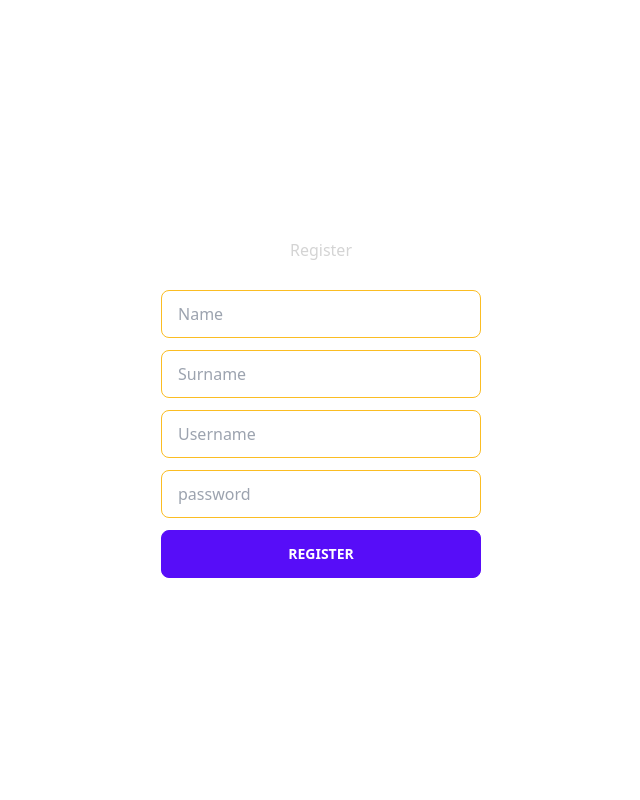
After one commit to otaboyevsardor/restaran.nodeJS.145, a Node server app: page /register in a window 1280 px wide. The commit adds this page. Shown: the whole page, without its empty margins (319-959 px from the left). Run offline with Node 20, Linux system fonts and the light colour scheme; some libraries are stand-ins or nearby versions.

Commit message:
register

```diff
--- a/package.json
+++ b/package.json
@@ -14,6 +14,7 @@
   "dependencies": {
     "cors": "^2.8.5",
     "express": "^4.18.1",
-    "express-handlebars": "^6.0.6"
+    "express-handlebars": "^6.0.6",
+    "nedb": "^1.8.0"
   }
 }
--- /dev/null
+++ b/routes/register.routes.js
@@ -0,0 +1,16 @@
+import { Router } from "express";
+
+const router = Router()
+router.get('/register',(req, res) => {
+
+res.render('register')
+
+})
+router.post('/register',(req, res) => {
+
+    console.log(req.body);
+    res.send(' o da')
+
+
+})
+export default router
--- a/server.js
+++ b/server.js
@@ -1,6 +1,7 @@
 import express from 'express'
 import cors from 'cors'
 import {engine}from 'express-handlebars'
+import registerRouter from './routes/register.routes.js'
 
 const app = express()
 app.use(cors())
@@ -10,6 +11,8 @@ app.use(express.urlencoded({extended: true}))
 app.engine('.hbs',engine({extname:'.hbs'}))
 app.set('view engine','.hbs')
 app.set('views','./views')
+
+app.use(registerRouter)
 
 
 
--- a/views/layouts/main.hbs
+++ b/views/layouts/main.hbs
@@ -1,4 +1,4 @@
-<!DOCTYPE html>
+<!DOCTYPE html data-theme="light" >
 <html lang="en">
     <head>
         <meta charset="UTF-8" />
@@ -9,7 +9,7 @@
 
         <title>Document</title>
     </head>
-    <body class="h-screen bg-sky-100/40 p-10 ">
+    <body class="h-screen ">
 
         {{{body}}}
 
--- /dev/null
+++ b/views/register.hbs
@@ -0,0 +1,14 @@
+<form action="/register" method="post" class="h-screen flex flex-col gap-3 max-w-xs mx-auto justify-center items-center">
+
+  <h1 class="text-2x1 text-neutral-300 p-4">Register</h1>
+
+
+    <input name="name" type="text" placeholder="Name" class="input input-bordered input-warning w-full max-w-xs" />
+<input name="sername" type="Surname" placeholder="Surname" class="input input-bordered input-warning w-full max-w-xs" />
+
+<input name="username" type="text" placeholder="Username" class="input input-bordered input-warning w-full max-w-xs" />
+<input name="password" type="password" placeholder="password" class="input input-bordered input-warning w-full max-w-xs" />
+<button class="btn btn-primary w-full">Register</button>
+
+
+</form>
```
Also changed, not shown: services/user.services.js (added, +8 -0 lines), views/login.hbs (added, +8 -0 lines), routes/login.routes.js (added), 1 other file.
